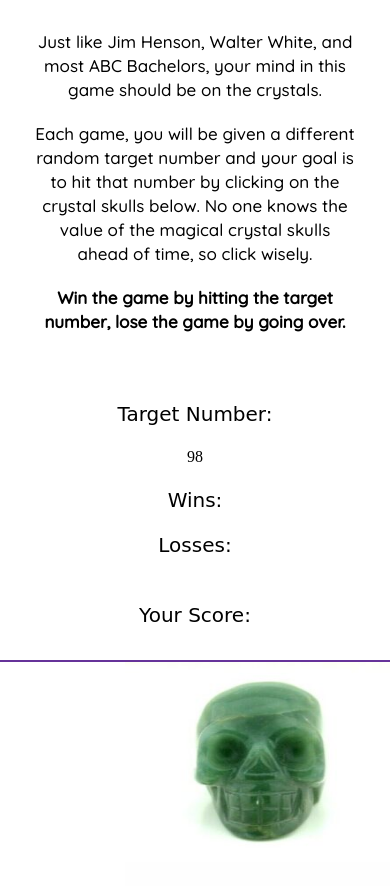
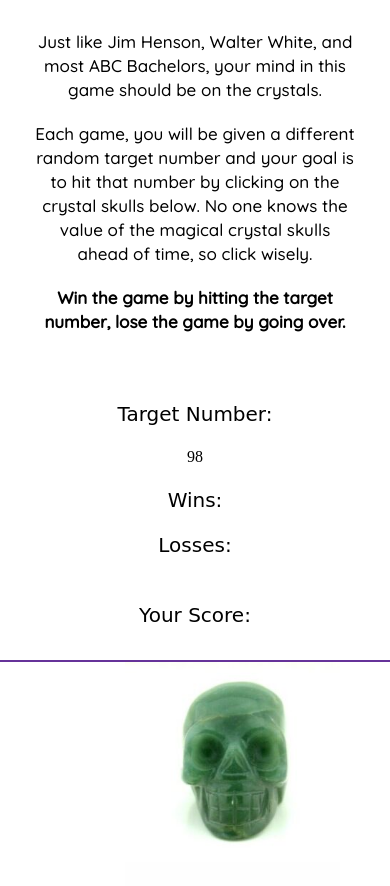
Before and after one commit to amadisonm1209/unit-4-game, a plain HTML site: page index.html in a window 390 px wide. Shown: the part 192-1078 px from the top of the page. Drawn offline with nearby package versions, Linux system fonts and the light colour scheme; a web font is replaced by a local one.

Commit message:
fixed a responsive issue

```diff
--- a/assets/css/style.css
+++ b/assets/css/style.css
@@ -64,6 +64,7 @@ p{
 .crystal-image{
     flex: 1 1 0;
     max-height: 200px;
+
 }
 .scoreboard{
     display: flex;
@@ -77,6 +78,18 @@ p{
     text-align: center;
 }
 
+
+
+@media screen and (max-width: 768px){
+    .third{
+        flex: 100%;
+    }
+    .crystal-image{
+        margin-left: 75px;
+        margin-right: 50px;
+    }
+ }
+
 @media screen and (max-width: 640px){
    .third{
        flex: 100%;
```
